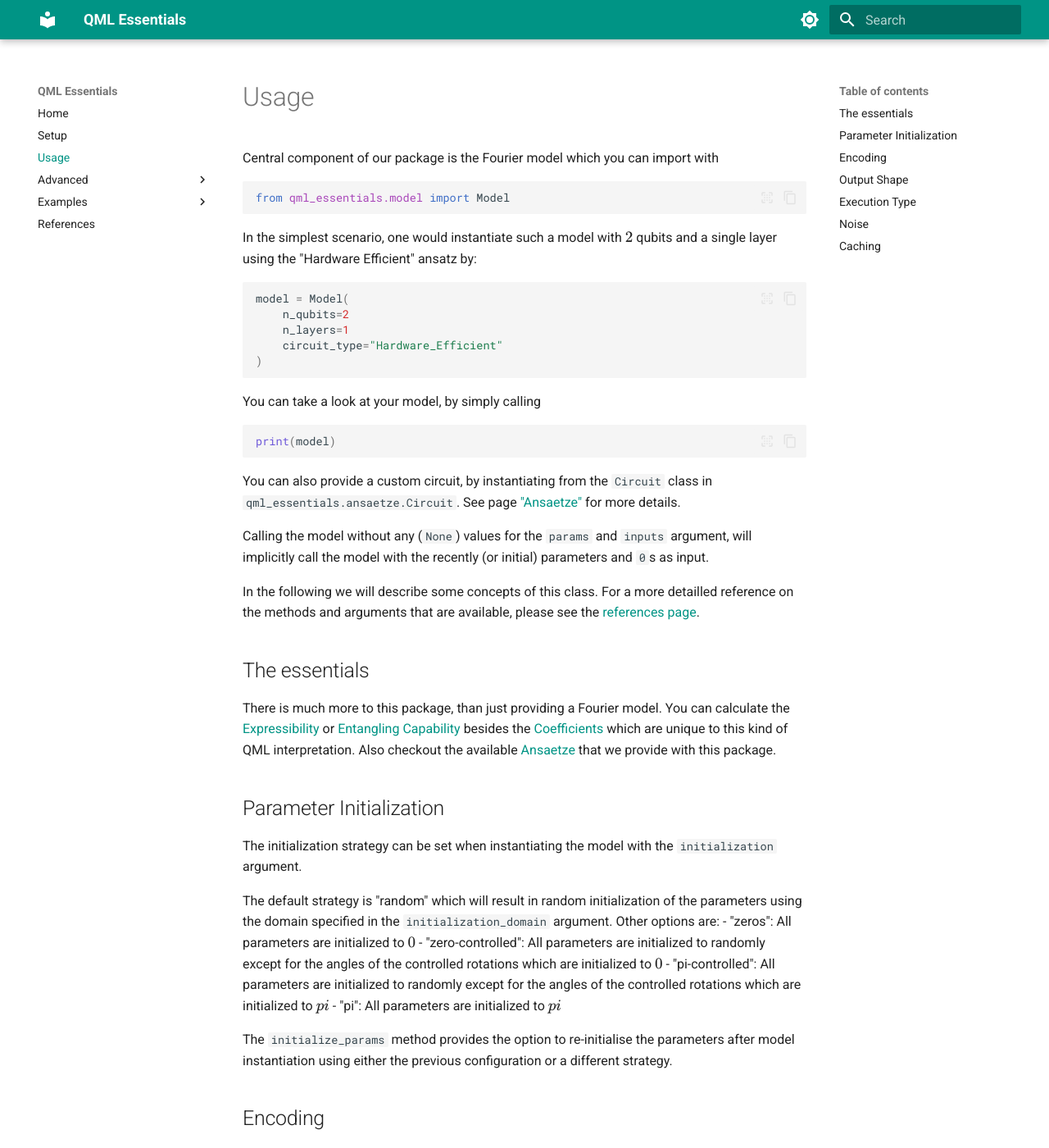
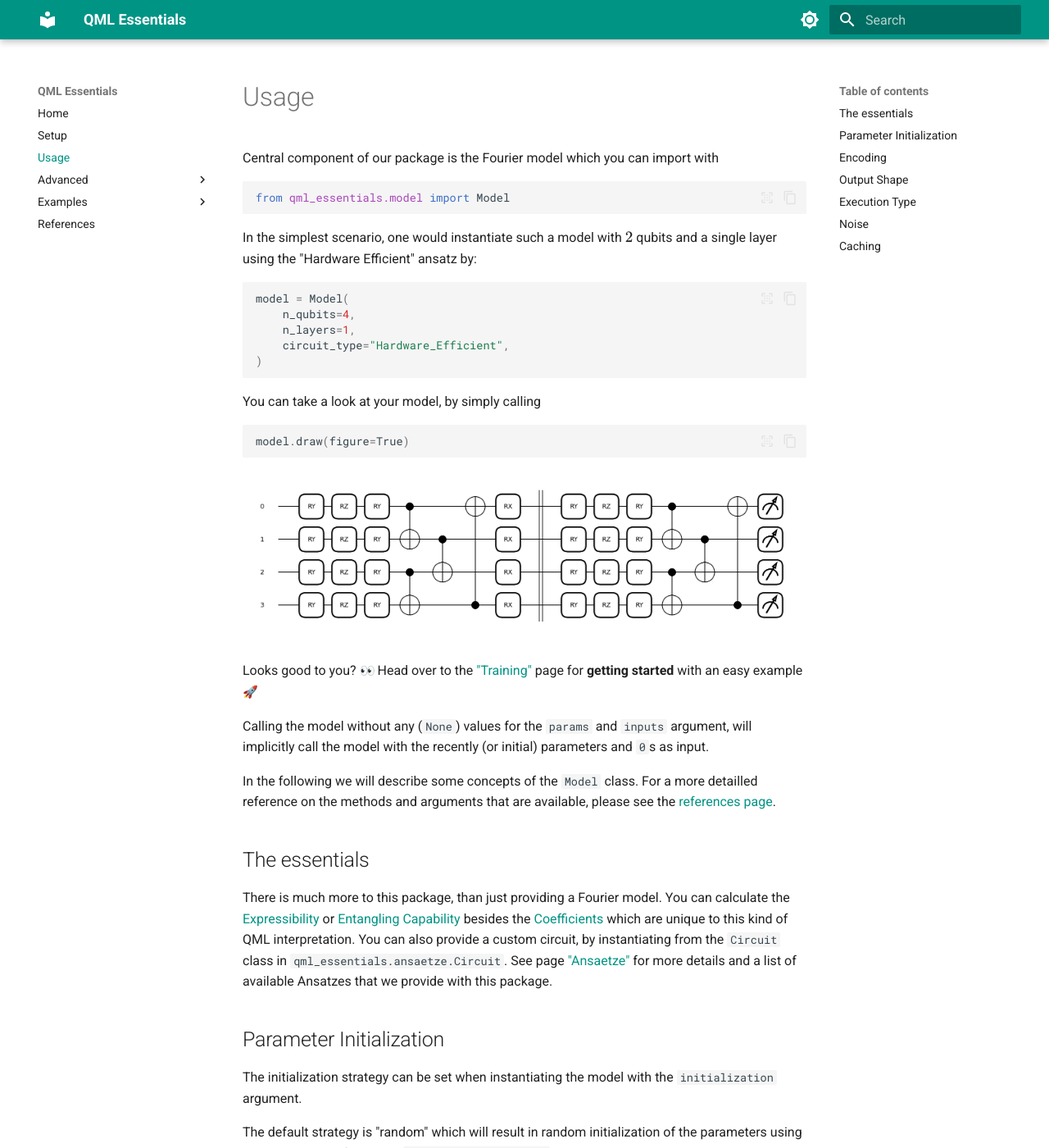
Before and after one commit to cirKITers/qml-essentials, an MkDocs documentation site: the page built from docs/usage.md, in a window 1280 px wide and 1400 px high. Shown: the whole window at 82% size. Built offline with MkDocs 1.6.1 and Material for MkDocs 9.7.7, drawn with Linux system fonts in a browser that asks for light colours; emoji names are drawn with the system emoji font.

````diff
--- a/docs/usage.md
+++ b/docs/usage.md
@@ -8,30 +8,33 @@ from qml_essentials.model import Model
 In the simplest scenario, one would instantiate such a model with $2$ qubits and a single layer using the "Hardware Efficient" ansatz by:
 ```python
 model = Model(
-    n_qubits=2
-    n_layers=1
-    circuit_type="Hardware_Efficient"
+    n_qubits=4,
+    n_layers=1,
+    circuit_type="Hardware_Efficient",
 )
 ```
 
 You can take a look at your model, by simply calling
 ```python
-print(model)
+model.draw(figure=True)
 ```
 
-You can also provide a custom circuit, by instantiating from the `Circuit` class in `qml_essentials.ansaetze.Circuit`.
-See page ["Ansaetze"](ansaetze.md) for more details.
+![Hardware Efficient Ansatz](hae_light.png#only-light)
+![Hardware Efficient Ansatz](hae_dark.png#only-dark)
+
+Looks good to you? :eyes: Head over to the ["Training"](training.md) page for **getting started** with an easy example :rocket:
 
 Calling the model without any (`None`) values for the `params` and `inputs` argument, will implicitly call the model with the recently (or initial) parameters and `0`s as input.
 
-In the following we will describe some concepts of this class.
+In the following we will describe some concepts of the `Model` class.
 For a more detailled reference on the methods and arguments that are available, please see the [references page](https://cirkiters.github.io/qml-essentials/references/#model).
 
 ## The essentials
 
 There is much more to this package, than just providing a Fourier model.
 You can calculate the [Expressibility](expressibility.md) or [Entangling Capability](entanglement.md) besides the [Coefficients](coefficients.md) which are unique to this kind of QML interpretation.
-Also checkout the available [Ansaetze](ansaetze.md) that we provide with this package.
+You can also provide a custom circuit, by instantiating from the `Circuit` class in `qml_essentials.ansaetze.Circuit`.
+See page ["Ansaetze"](ansaetze.md) for more details and a list of available Ansatzes that we provide with this package.
 
 ## Parameter Initialization
 
````
Also changed, not shown: docs/training.md (+2 -2 lines), docs/fourier_series_dark.png, docs/fourier_series_light.png (renamed from docs/fourier_series.png), docs/hae_dark.png (added), docs/hae_light.png (added), docs/trained_series_dark.png, docs/trained_series_light.png (renamed from docs/trained_series.png).
